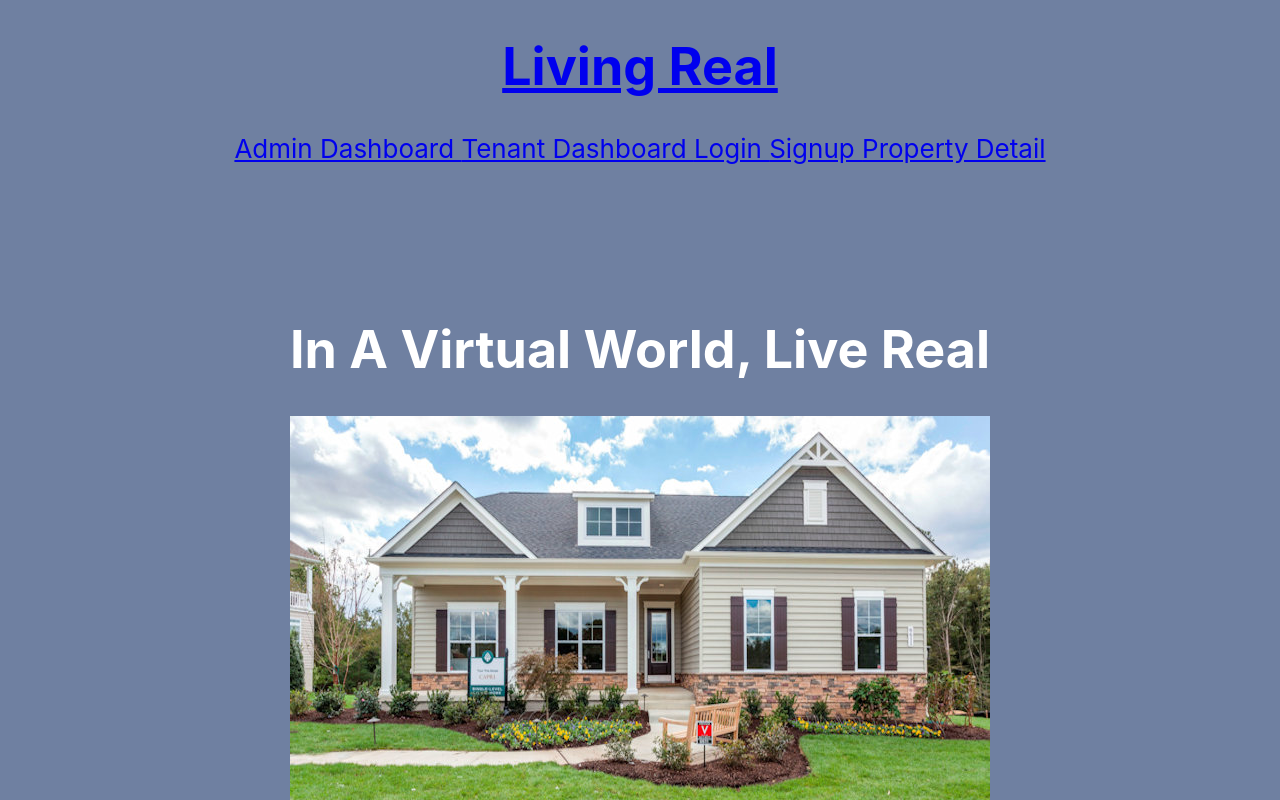
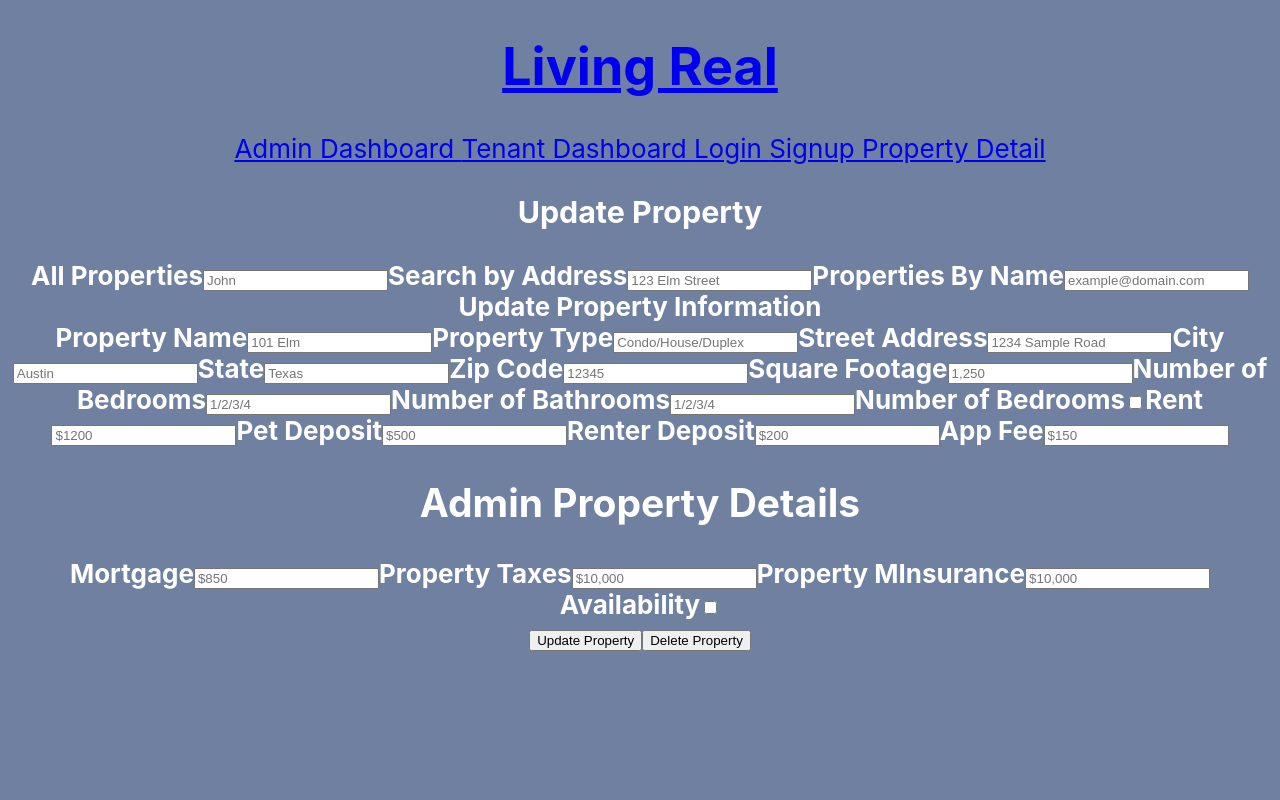
Before and after one commit to P3T2-Realty-Rogues/living-real, a React (Create React App) app in the folder client/: page /updateproperty in a window 1280 px wide. Shown: the top 800 px of the page. Built offline with nearby package versions, Linux system fonts and the light colour scheme.

Commit message:
created update property component

```diff
--- a/client/src/App.js
+++ b/client/src/App.js
@@ -6,6 +6,8 @@ import store from "./utils/store";
 import Detail from "./pages/Detail";
 import CreateUser from './components/CreateUser/index.js';
 import CreateProperty from './components/CreateProperty/index';
+import UpdateProperty from './components/UpdateProperty/index';
+
 
 import ApolloClient from "apollo-boost";
 
@@ -47,6 +49,7 @@ function App() {
                 <Route exact path="/detail" component={Detail} />
                 <Route exact path="/createuser" component={CreateUser} />
                 <Route exact path="/createproperty" component={CreateProperty} />
+                <Route exact path="/updateproperty" component={UpdateProperty} />
 
               </Switch>
               <Landing />
--- /dev/null
+++ b/client/src/components/UpdateProperty/index.js
@@ -0,0 +1,91 @@
+import React from "react";
+
+function UpdateProperty() {
+    return (
+        <div>
+            <h3>Update Property</h3>
+            <form>
+                <div>
+                    {/* Table generated from API endpoint in db */}
+                    <label for="allProperties"><b>All Properties</b></label>
+                    <input type="text" placeholder="John" name="firstName"></input>
+
+                    <label for="lastName"><b>Search by Address</b></label>
+                    <input type="text" placeholder="123 Elm Street" name="addressSearch"></input>
+                    {/* Generated results return in a table */}
+                    <label for="propertiesByName"><b>Properties By Name</b></label>
+                    <input type="text" placeholder="example@domain.com" name="email"></input>
+
+                    <label for="leaseDate"><b>Update Property Information</b></label>
+                    <div>
+                        <div>
+                            <label for="propertyName"><b>Property Name</b></label>
+                            <input type="text" placeholder="101 Elm" name="propertyName"></input>
+
+                            <label for="propertyType"><b>Property Type</b></label>
+                            <input type="text" placeholder="Condo/House/Duplex" name="propertyType"></input>
+
+                            <label for="streetAddress"><b>Street Address</b></label>
+                            <input type="text" placeholder="1234 Sample Road" name="streetAddress"></input>
+
+                            <label for=" city"><b>City</b></label>
+                            <input type="text" placeholder="Austin" name="city"></input>
+
+                            <label for="state"><b>State</b></label>
+                            <input type="text" placeholder="Texas" name="state"></input>
+
+                            <label for="zipCode"><b>Zip Code</b></label>
+                            <input type="text" placeholder="12345" name="zipCode"></input>
+
+                            <label for="sqFeet"><b>Square Footage</b></label>
+                            <input type="text" placeholder="1,250" name="sqFeet"></input>
+
+                            <label for="numBedrooms"><b>Number of Bedrooms</b></label>
+                            <input type="text" placeholder="1/2/3/4" name="numBedrooms"></input>
+
+                            <label for="numBathrooms"><b>Number of Bathrooms</b></label>
+                            <input type="text" placeholder="1/2/3/4" name="numBathrooms"></input>
+
+                            <label for="balcony"><b>Number of Bedrooms</b></label>
+                            <input type="checkbox" name="balcony"></input>
+
+                            <label for="rent"><b>Rent</b></label>
+                            <input type="text" placeholder="$1200" name="rent"></input>
+
+                            <label for="petDeposit"><b>Pet Deposit</b></label>
+                            <input type="text" placeholder="$500" name="petDeposit"></input>
+
+                            <label for="renterDeposit"><b>Renter Deposit</b></label>
+                            <input type="text" placeholder="$200" name="renterDeposit"></input>
+
+                            <label for="appFee"><b>App Fee</b></label>
+                            <input type="text" placeholder="$150" name="appFee"></input>
+                            <div>
+                                <h2>Admin Property Details</h2>
+                                <label for="mortgage"><b>Mortgage</b></label>
+                                <input type="text" placeholder="$850" name="mortgage"></input>
+
+                                <label for="propertyTaxes"><b>Property Taxes</b></label>
+                                <input type="text" placeholder="$10,000" name="propertyTaxes"></input>
+
+                                <label for="propertyInsurance"><b>Property MInsurance</b></label>
+                                <input type="text" placeholder="$10,000" name="propertyInsurance"></input>
+
+                                <label for="availability"><b>Availability</b></label>
+                                <input type="checkbox" checkbox="checked" name="availability"></input>
+                            </div>
+                        </div>
+                    </div>
+
+                </div>
+                <div>
+                    <button>Update Property</button>
+                    <button>Delete Property</button>
+                </div>
+            </form>
+
+        </div>
+    );
+}
+
+export default UpdateProperty;
```
Also changed, not shown: client/src/components/UpdateUser/index.js (added).
